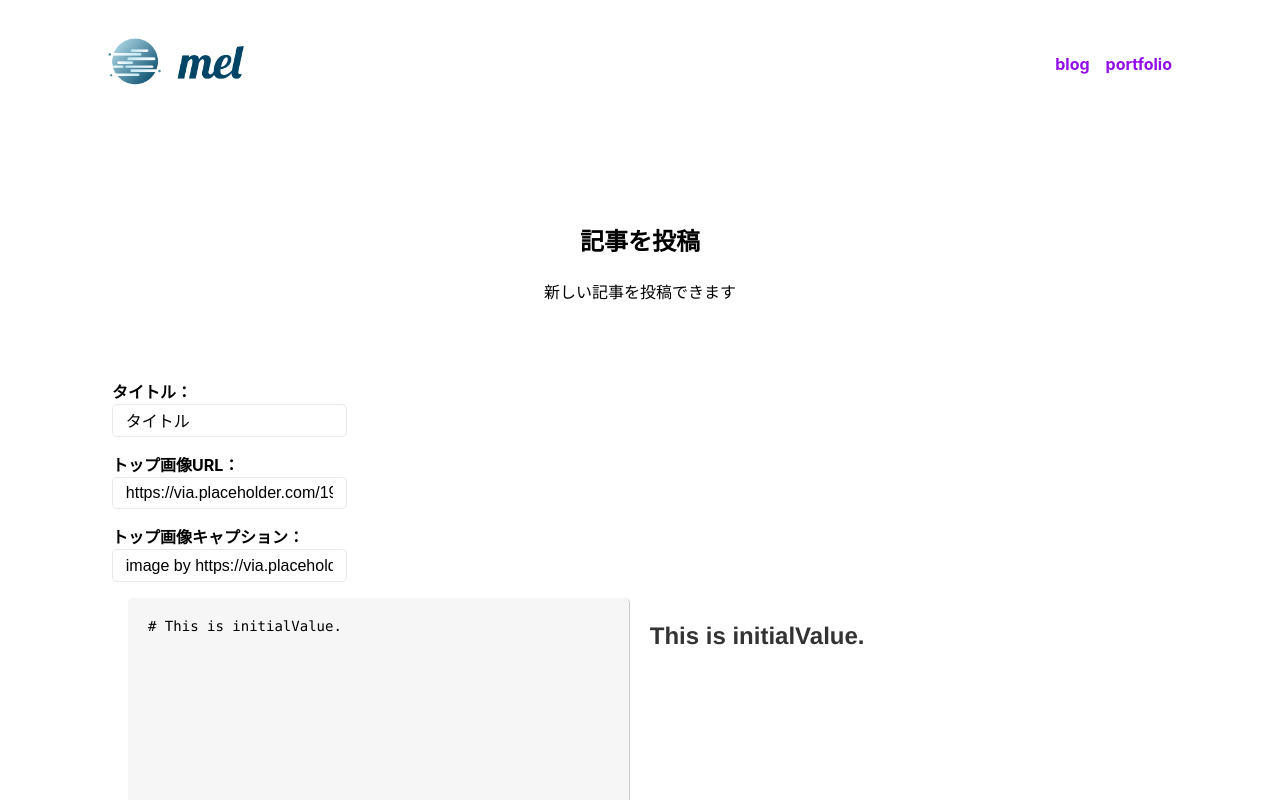
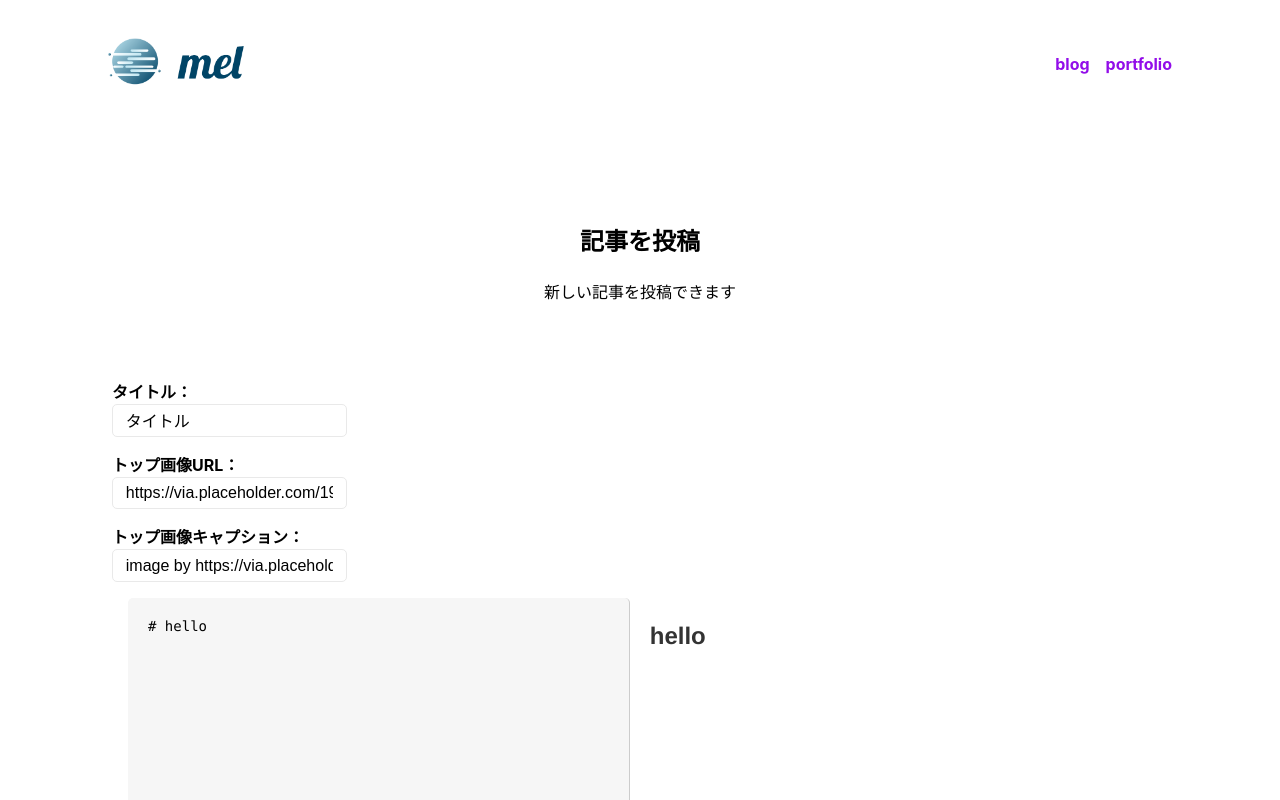
Before and after one commit to karuhi/sample-blog, a Nuxt app: page /editor in a window 1280 px wide. Shown: the top 800 px of the page. Built offline with nearby package versions, Linux system fonts and the light colour scheme.

Commit message:
Revert ":+1: fix refarence error"
This reverts commit a69d2b18eb170a7c07a4dd810ec1df04ecea3178.

```diff
--- a/client/pages/editor.vue
+++ b/client/pages/editor.vue
@@ -28,7 +28,10 @@
       </label>
       <button @click="postArticle">{{ postProgress }}</button>
 
-      <nuxt-link v-if="postProgress == 'データの投稿に成功しました'" to="/posts">
+      <nuxt-link
+        v-if="postProgress == 'データの投稿に成功しました'"
+        to="/posts"
+      >
         <button>投稿を確認する</button>
       </nuxt-link>
     </main>
@@ -146,11 +149,12 @@ export default {
   },
   data() {
     return {
-      input: "# This is initialValue.",
+      input: "# hello",
       postProgress: "投稿する",
       title: "タイトル",
       imageURL: "https://via.placeholder.com/1920x1080",
       imageCaption: "image by https://via.placeholder.com/",
+      editorText: "# This is initialValue.",
       editorOptions: {
         hideModeSwitch: true
       },
@@ -165,7 +169,7 @@ export default {
           title: this.title,
           image: this.imageURL,
           imageCaption: this.imageCaption,
-          contents: this.input
+          contents: this.editorText
         };
         this.$axios
           .post("api/microcms", data)
```
